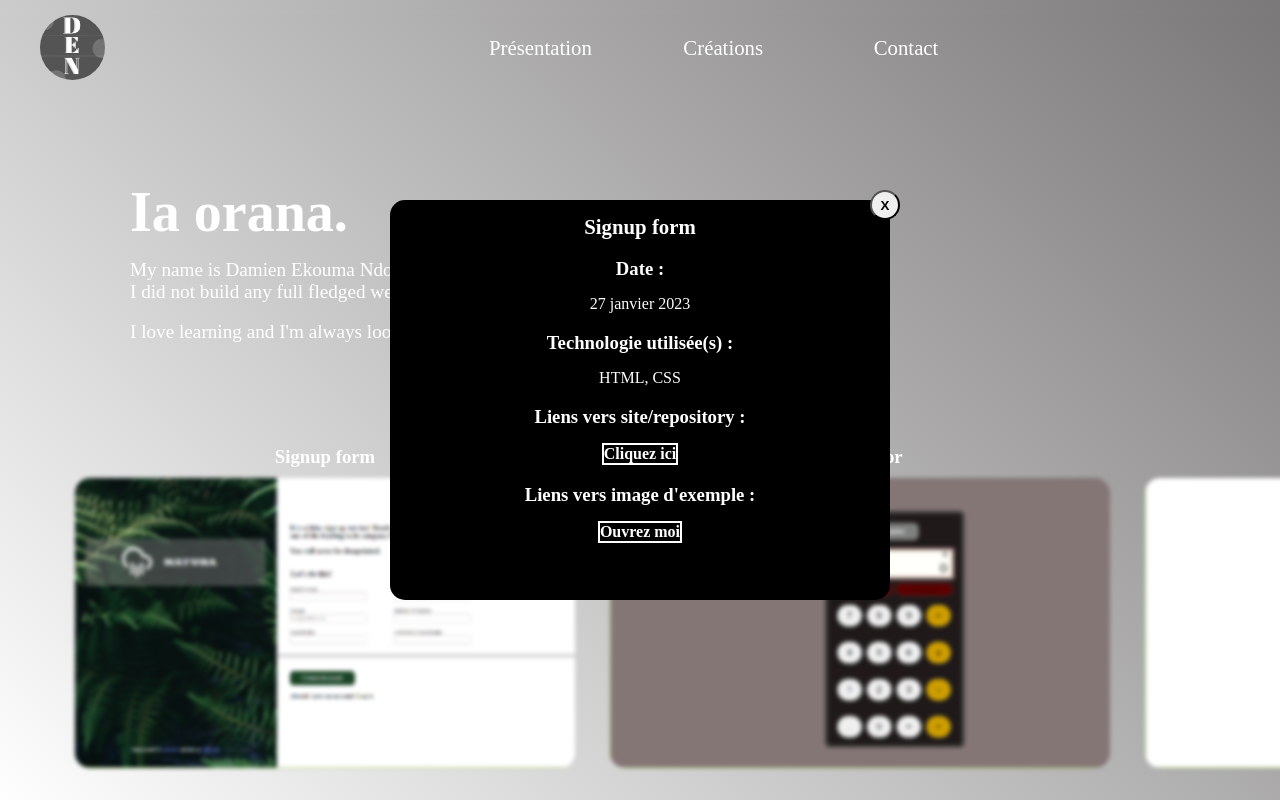
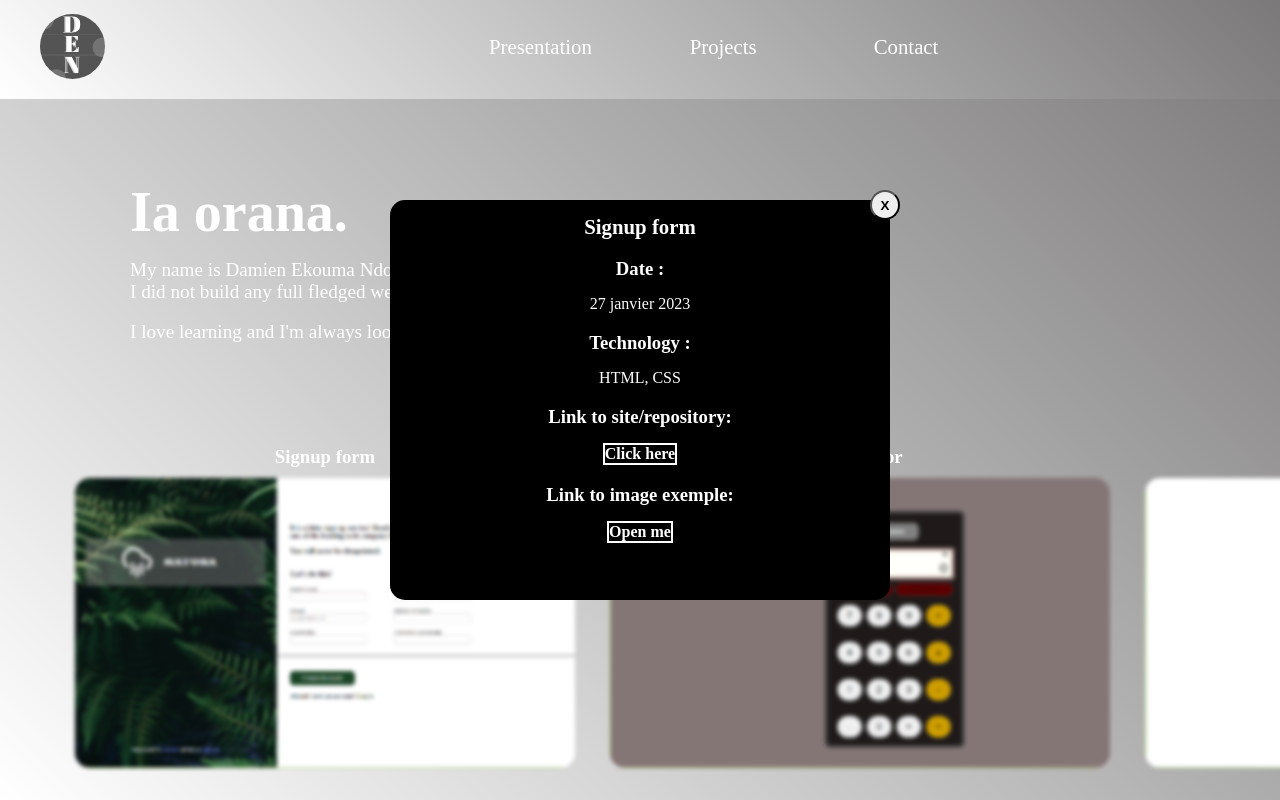
Before and after one commit to Sikiroux/Portfolio_VueJS, a Vue app in the folder Portfolio/: page / in a window 1280 px wide. Both pictures are taken after a click on the item "Signup form". Shown: the top 800 px of the page. Built offline with nearby package versions, Linux system fonts and the light colour scheme.

Commit message:
Change header position to sticky

```diff
--- a/Portfolio/src/components/Header.vue
+++ b/Portfolio/src/components/Header.vue
@@ -11,25 +11,38 @@ const display = ref(true);
 
 <template>
     <header class="header-component">
-        <div class="logo-holder"></div>
-        <nav class="navigation">
-            <a href="#">Présentation</a>
-            <a href="#">Créations</a>
-            <a href="#contact">Contact</a>
-        </nav>
+        <div class="header-container">
+            <div class="logo-holder"></div>
+            <nav class="navigation">
+                <a href="#presentation">Presentation</a>
+                <a href="#project">Projects</a>
+                <a href="#contact">Contact</a>
+            </nav>
+        </div>
     </header>
 </template>
 
 
 
 
-<style>
+<style scoped>
     .header-component {
+        position: sticky;
+        top: 1px;
+        transform: translateY(-2px);
         display: flex;
         width: 100%;
-        margin-top: 15px;
         align-items: center;
         padding-bottom: 20px;
+        z-index: 10;
+        background: linear-gradient(45deg, var(--color-background), rgb(122, 120, 120));
+        padding-top: 15px;
+    }
+
+    .header-container {
+        display: flex;
+        align-items: center;
+        width: 100%;
     }
 
     .logo-holder {
@@ -69,21 +82,6 @@ const display = ref(true);
         gap: 80px;
     }
 
-    .add-project-button {
-        padding: 4px;
-        border: 1px solid white;
-        background-color: rgb(43, 43, 43);
-        color: white;
-        border-radius: 5px;
-        margin-right: 50px;
-    }
-
-    .add-project-button:hover {
-        box-shadow:  rgb(204, 204, 204) 1px 0 10px;
-        transition-duration: 450ms;
-        text-shadow: rgb(204, 204, 204) 1px 0 10px;
-        cursor: pointer;
-    }
 
 
 </style>
--- a/Portfolio/src/components/ModalProject.vue
+++ b/Portfolio/src/components/ModalProject.vue
@@ -21,16 +21,16 @@ const props = defineProps(['display', 'title', 'date', 'technology', 'links', 'i
             <p>{{ date }}</p>
         </div>
         <div class="data-holder">
-            <h3 class="title">Technologie utilisée(s) : </h3>
+            <h3 class="title">Technology : </h3>
             <p>{{ technology }}</p>
         </div>
         <div class="data-holder">
-            <h3 class="title">Liens vers site/repository : </h3>
-            <a :href="links" target="_blank" class="link">Cliquez ici</a>
+            <h3 class="title">Link to site/repository: </h3>
+            <a :href="links" target="_blank" class="link">Click here</a>
         </div>
         <div class="data-holder">
-            <h3 class="title">Liens vers image d'exemple : </h3>
-            <a :href="imageLinks" target="_blank" class="link">Ouvrez moi</a>
+            <h3 class="title">Link to image exemple: </h3>
+            <a :href="imageLinks" target="_blank" class="link">Open me</a>
         </div>
         <div class="button-container">
             <button type="button" class="form__close-button" @click="$emit('close')">X</button>
```
